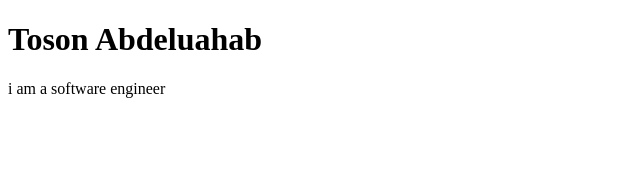
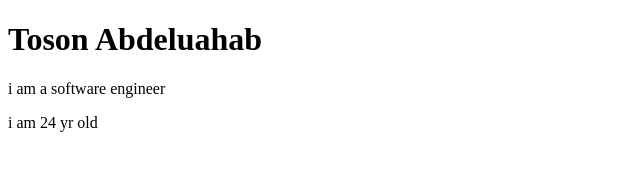
Before and after one commit to Toson154/Git_explanation, a plain HTML site: page index.html in a window 1280 px wide. Shown: the full height of the page, 0-640 px from the left. Drawn offline with Linux system fonts and the light colour scheme.

Commit message:
updatig index .html

```diff
--- a/index.html
+++ b/index.html
@@ -8,7 +8,7 @@
 <body>
     <h1>Toson Abdeluahab</h1>
     <p>i am a software engineer</p>
-
+<p>i am 24 yr old</p>
 
 </body>
 </html>
```
